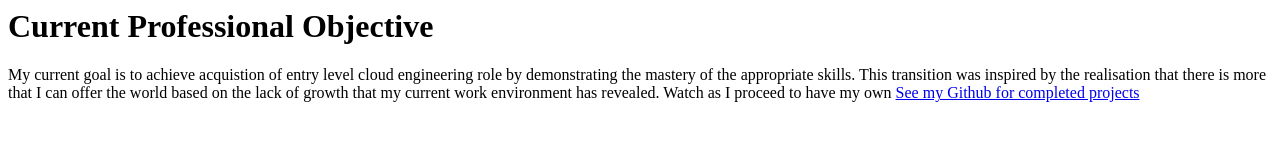
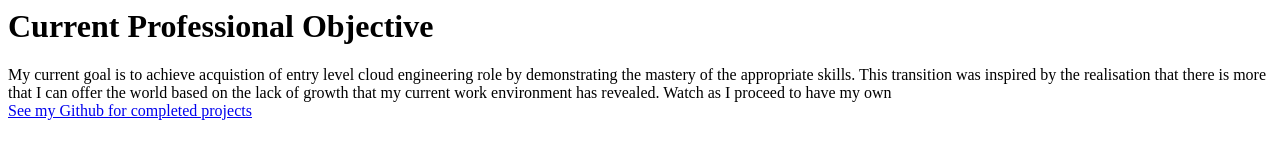
Before and after one commit to Rash876/staticwebsite, a plain HTML site: page index.html in a window 1280 px wide. Drawn offline with Linux system fonts and the light colour scheme.

Commit message:
Added footer and div for better organization of website elements.

```diff
--- a/index.html
+++ b/index.html
@@ -1,5 +1,7 @@
 <DOCTYPE! html>
 <html>
+
+<div>
 
 <body>
   <h1>Current Professional Objective</h1>
@@ -9,8 +11,12 @@
 
 </body>
 
+</div>
+
+<footer>
 
 <a href="https://github.com/Rash876">See my Github for completed projects</a>
 
+</footer>
 
 </html>
```
